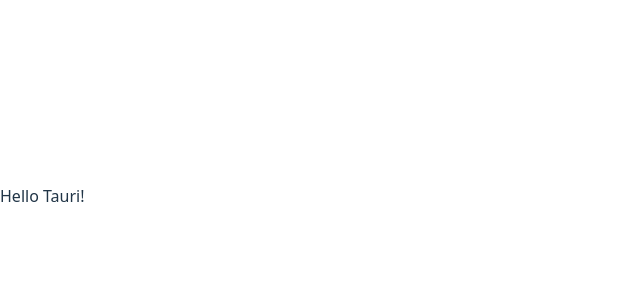
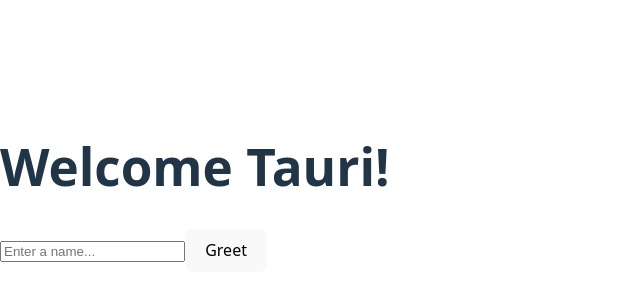
Before and after one commit to Kawa0x5F/submitChecker, a React (Vite) app in the folder frontend/: page / in a window 1280 px wide. Shown: the part 204-504 px from the top of the page, without its empty margins (0-640 px from the left). Built offline with nearby package versions, Linux system fonts and the light colour scheme.

Commit message:
feature: ウィンドウの表示文字列を任意の文字列に変更 #1

```diff
--- a/frontend/src/App.css
+++ b/frontend/src/App.css
@@ -0,0 +1,76 @@
+#root {
+  max-width: 1280px;
+  margin: 0 auto;
+  padding: 2rem;
+  text-align: center;
+}
+
+.container {
+  display: flex;
+  flex-direction: column;
+  gap: 20px;
+}
+
+.input-section {
+  text-align: left;
+}
+
+textarea {
+  width: 100%;
+  padding: 10px;
+  border: 1px solid #ccc;
+  border-radius: 5px;
+  font-family: monospace;
+  font-size: 1rem;
+  box-sizing: border-box; /* paddingを含めて幅を計算 */
+}
+
+.code-input {
+  min-height: 300px;
+}
+
+.input-data {
+  min-height: 100px;
+}
+
+button {
+  padding: 10px 20px;
+  font-size: 1.1rem;
+  background-color: #007bff;
+  color: white;
+  border: none;
+  border-radius: 5px;
+  cursor: pointer;
+  transition: background-color 0.2s ease-in-out;
+}
+
+button:hover:not(:disabled) {
+  background-color: #0056b3;
+}
+
+button:disabled {
+  background-color: #cccccc;
+  cursor: not-allowed;
+}
+
+.result-section {
+  text-align: left;
+  border: 1px solid #eee;
+  padding: 15px;
+  border-radius: 5px;
+  background-color: #f9f9f9;
+}
+
+.output-display {
+  white-space: pre-wrap;
+  word-break: break-all;
+  font-family: monospace;
+  background-color: #eef;
+  padding: 10px;
+  border-radius: 3px;
+}
+
+.error-message {
+  color: red;
+  font-weight: bold;
+}
--- a/frontend/src/App.tsx
+++ b/frontend/src/App.tsx
@@ -1,9 +1,36 @@
+import { useState } from "react";
+import { invoke } from '@tauri-apps/api/core';
+
 // 文字列を表示する
 function App() {
-    return(
-        <div>
-            <p>Hello Tauri!</p>
-        </div>
+	const [greetMsg, setGreetMsg] = useState<string>();
+	const [name, setName] = useState<string>();
+
+	async function greet() {
+		setGreetMsg(await invoke("greet", { name }));
+	}
+
+	return(
+		<div className="container">
+			<h1>Welcome Tauri!</h1>
+
+			<form
+				className="row"
+				onSubmit={(e)=> {
+					e.preventDefault();
+					greet();
+				}}
+			>
+				<input
+					id="greet-input"
+					onChange={(e) => setName(e.currentTarget.value)}
+					placeholder="Enter a name..."
+				 />
+				 <button type="submit">Greet</button>
+			</form>
+
+			<p>{greetMsg}</p>
+	</div>
     )
 }
 
```
Also changed, not shown: 1 other file (tests, documents, lock files or other folders).
